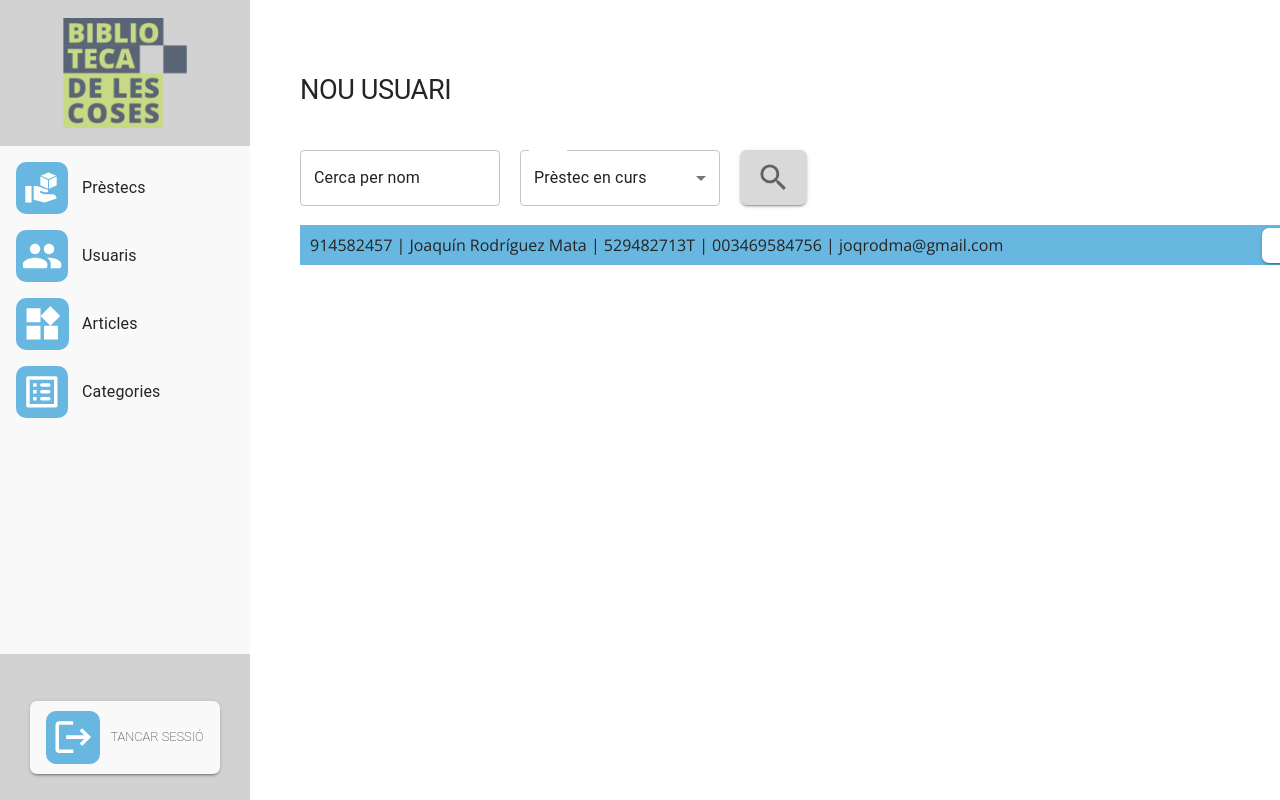
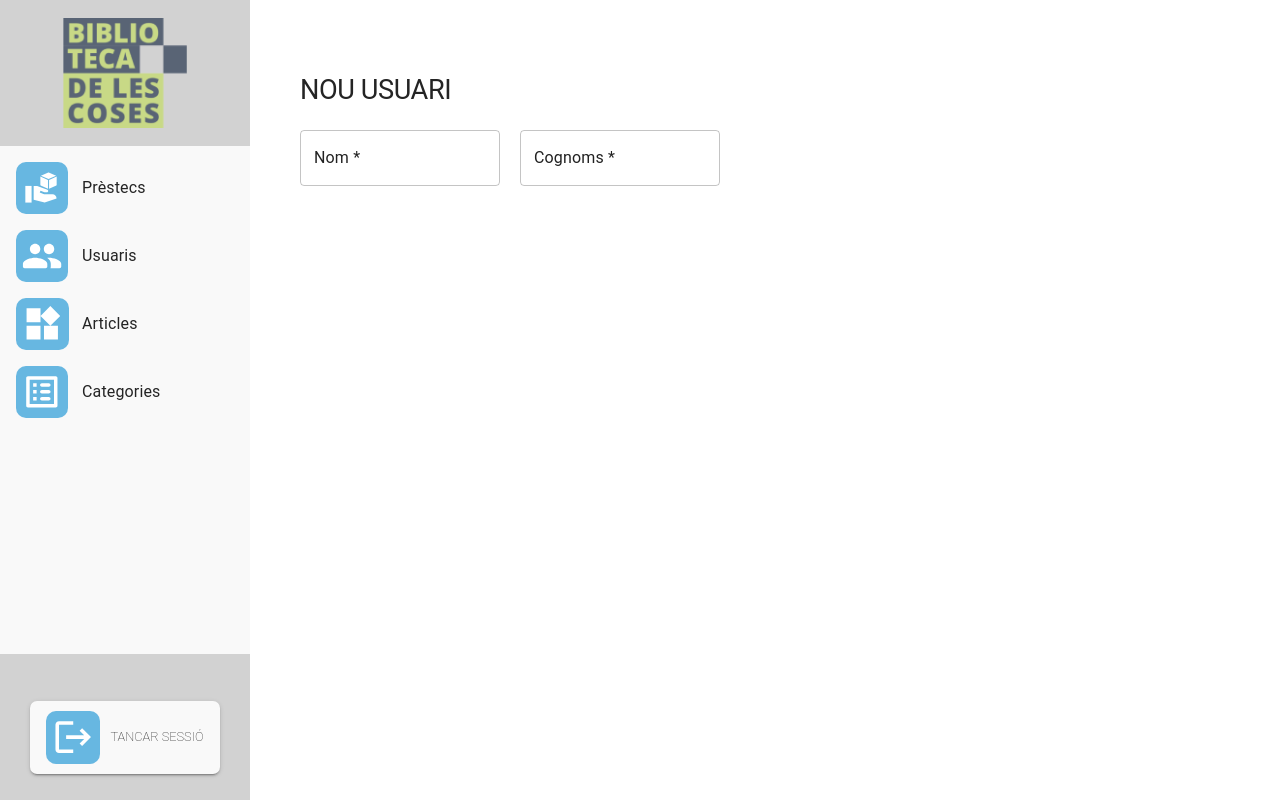
Before and after one commit to cosateca/cosatk-front, a React (Vite) app: page /dashboard/newuser in a window 1280 px wide. Shown: the top 800 px of the page. Built offline with nearby package versions, Linux system fonts and the light colour scheme.

Commit message:
hecho input cognoms

```diff
--- a/src/pages/Dashboard/NewUser/NewUser.tsx
+++ b/src/pages/Dashboard/NewUser/NewUser.tsx
@@ -122,7 +122,7 @@ const NewUser = (props: Props) => {
 								/> */}
 								<TextField
 									id="input-nom"
-									label="Cerca per nom"
+									label="Nom *"
 									variant="outlined"
 									sx={{ width: { xs: '200px' } }}
 									InputLabelProps={{
@@ -131,7 +131,18 @@ const NewUser = (props: Props) => {
 										},
 									}}
 								/>
-								<Select
+																<TextField
+									id="input-nom"
+									label="Cognoms *"
+									variant="outlined"
+									sx={{ width: { xs: '200px' } }}
+									InputLabelProps={{
+										style: {
+											color: '#222222',
+										},
+									}}
+								/>
+								{/* <Select
 									displayEmpty
 									sx={{ width: { xs: '200px' } }}
 									id="demo-simple-select"
@@ -141,10 +152,10 @@ const NewUser = (props: Props) => {
 								>
 									<MenuItem value="">Prèstec en curs</MenuItem>
 									<MenuItem value={10}>Historial de préstec</MenuItem>
-									{/* <MenuItem value={20}>Proper data</MenuItem>
-									<MenuItem value={30}>Excedit</MenuItem> */}
-								</Select>
-								<Button
+									<MenuItem value={20}>Proper data</MenuItem>
+									<MenuItem value={30}>Excedit</MenuItem>
+								</Select> */}
+								{/* <Button
 									sx={{
 										marginBottom: '20px',
 										bgcolor: '#D9D9D9',
@@ -153,9 +164,9 @@ const NewUser = (props: Props) => {
 									variant="contained"
 								>
 									<img src={iconSearch} alt="cerca" />
-								</Button>
+								</Button> */}
 							</FormControl>
-							<Link to="/dashboard/newuser">
+							{/* <Link to="/dashboard/newuser">
 								<Button
 									sx={{
 										marginBottom: '20px',
@@ -167,9 +178,9 @@ const NewUser = (props: Props) => {
 								>
 									<img src={iconNew} alt="nou" />
 								</Button>
-							</Link>
+							</Link> */}
 						</Box>
-						<Box>
+						{/* <Box>
 							<Box
 								sx={{
 									display: 'flex',
@@ -219,8 +230,8 @@ const NewUser = (props: Props) => {
 									</Button>
 								</Box>
 							</Box>
-						</Box>
-						<Modal
+						</Box> */}
+						{/* <Modal
 							open={open}
 							onClose={handleClose}
 							aria-labelledby="modal-modal-title"
@@ -243,7 +254,7 @@ const NewUser = (props: Props) => {
 									OK
 								</Button>
 							</Box>
-						</Modal>
+						</Modal> */}
 					</Container>
 				</section>
 			</Box>
```
